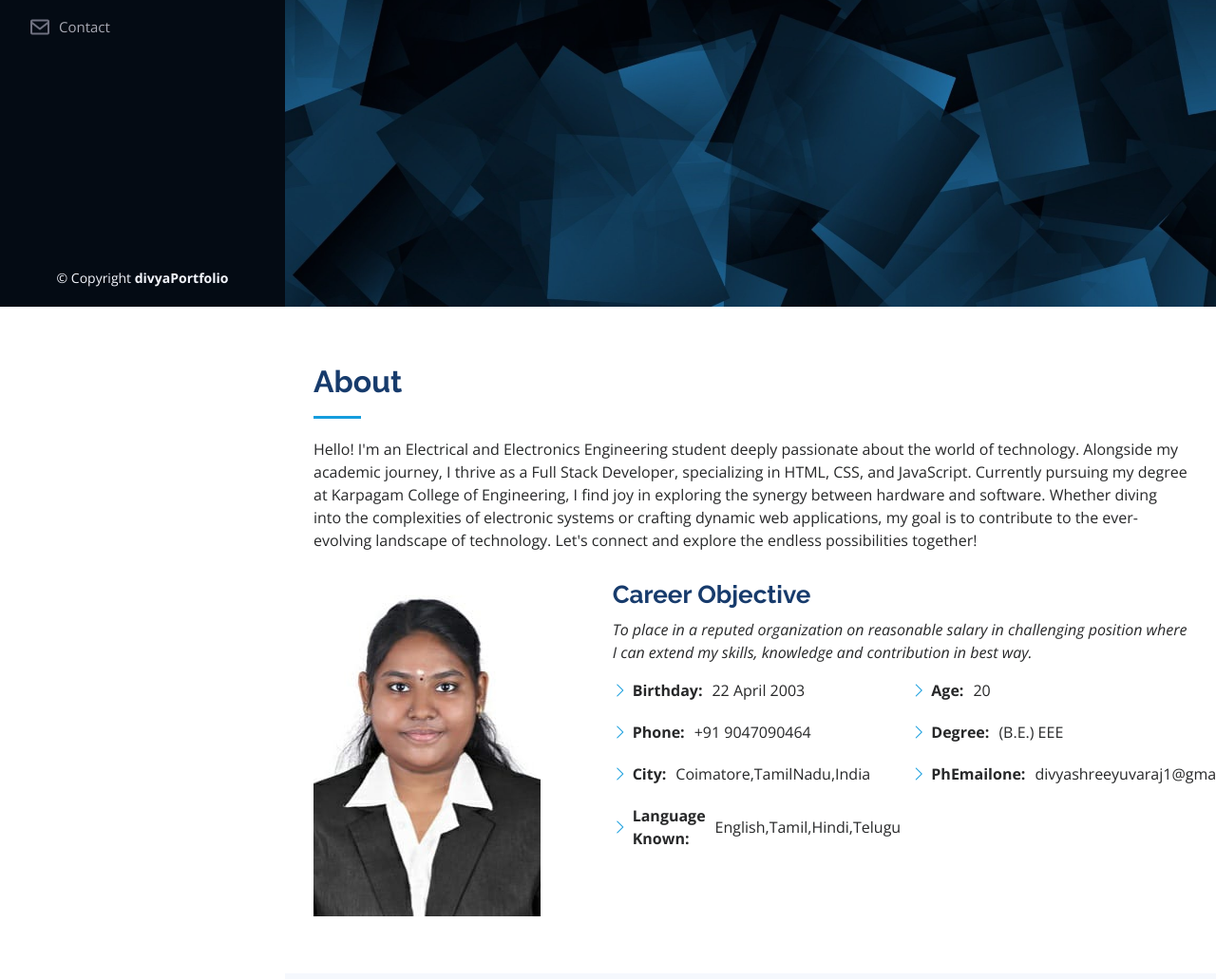
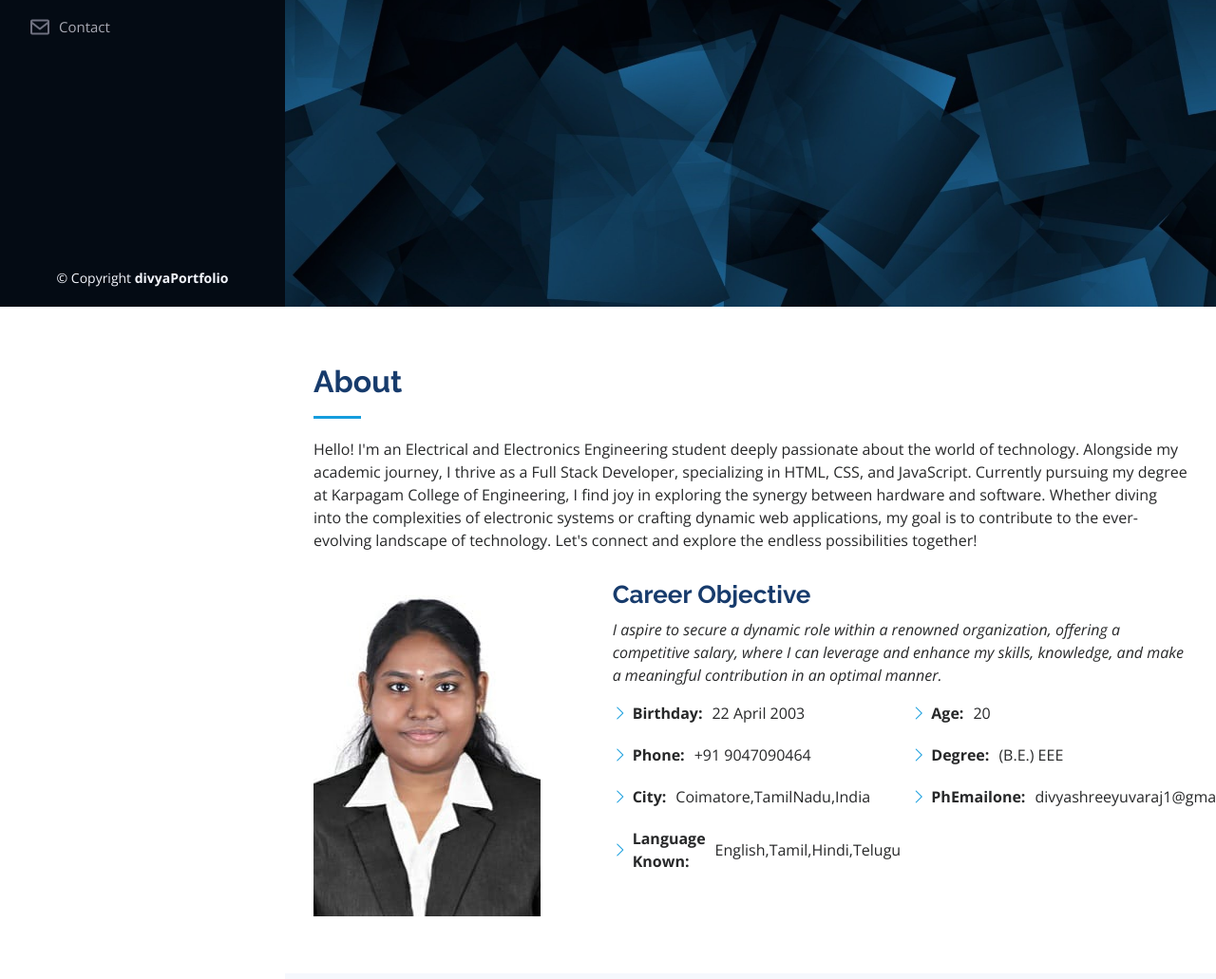
Before and after one commit to Divyashreey/Iportfolio-deploy, a website: page index.html in a window 1280 px wide. Shown: the part 477-1508 px from the top of the page at 95% size. Drawn offline with nearby package versions, Linux system fonts and the light colour scheme.

Commit message:
this changed

```diff
--- a/index.html
+++ b/index.html
@@ -50,8 +50,6 @@
         <h1 class="text-light"><a href="index.html">Divyshree Y</a></h1>
         <div class="social-links mt-3 text-center">
           <a href="mailto:divyashreeyuvaraj1@gmail.com" class="facebook"><i class="bx bxl-gmail"></i></a>
-          <a href="#" class="facebook"><i class="bx bxl-facebook"></i></a>
-          <a href="#" class="instagram"><i class="bx bxl-instagram"></i></a>
           <a href="https://github.com/Divyashree" class="google-plus"><i class="bx bxl-github"></i></a>
           <a href=" https://www.linkedin.com/in/divyashree-y-98b7ba22b" class="linkedin"><i class="bx bxl-linkedin"></i></a>
         </div>
@@ -95,8 +93,7 @@
           <div class="col-lg-8 pt-4 pt-lg-0 content" data-aos="fade-left">
             <h3>Career Objective</h3>
             <p class="fst-italic">
-              To place in a reputed organization on reasonable salary in challenging position
-where I can extend my skills, knowledge and contribution in best way.
+             I aspire to secure a dynamic role within a renowned organization, offering a competitive salary, where I can leverage and enhance my skills, knowledge, and make a meaningful contribution in an optimal manner.
             </p>
             <div class="row">
               <div class="col-lg-6">
```
